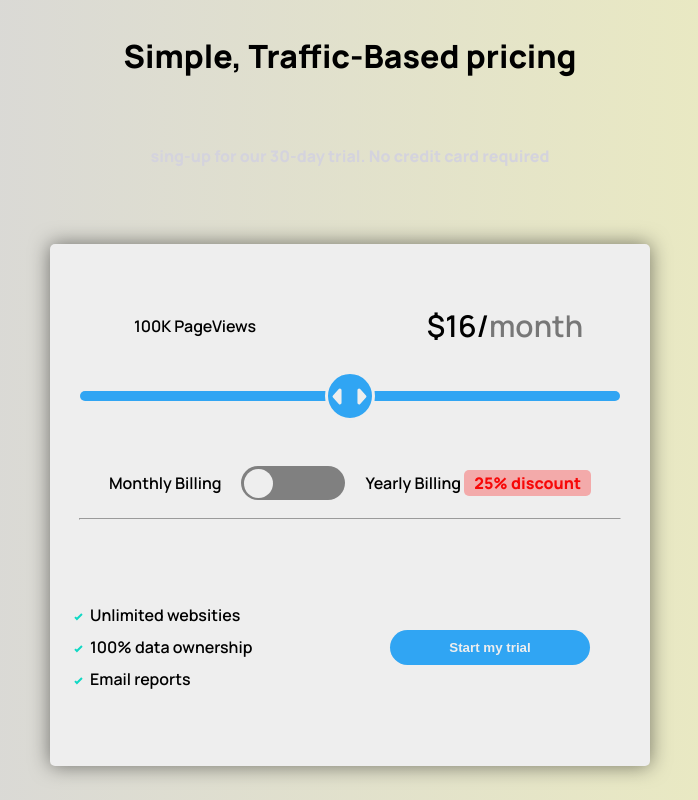
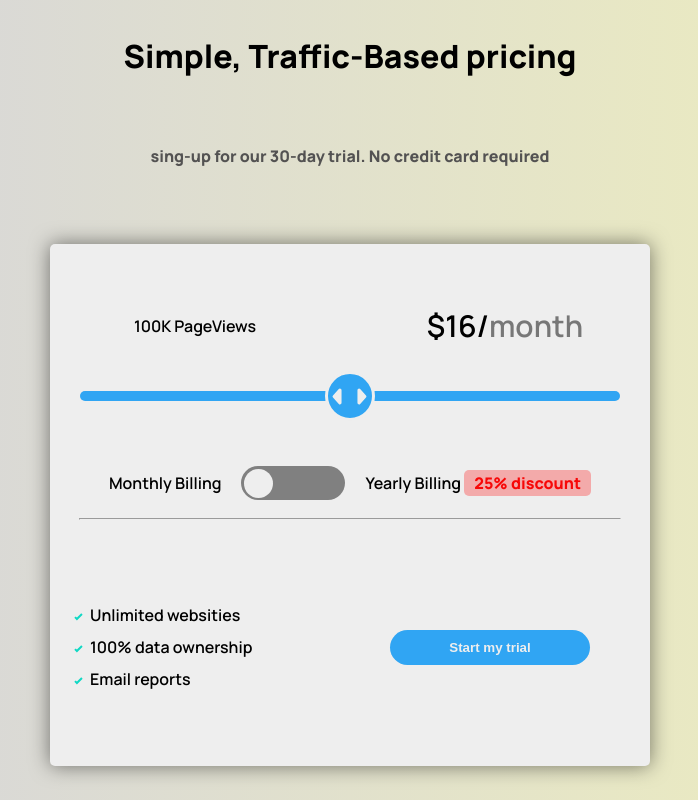
Before and after one commit to Carlos-Carsdfj/interactive-pricing-component, a plain HTML site: page index.html in a window 1280 px wide. Shown: the whole page, without its empty margins (290-988 px from the left). Drawn offline with Linux system fonts and the light colour scheme.

Commit message:
fix subtitle

```diff
--- a/styles/style.css
+++ b/styles/style.css
@@ -29,7 +29,7 @@ h1{
 }
 h4{
   margin: 0 0 10px 0;
-  color: #D4D3DD;
+  color: #535252;
 }
 
 
```
